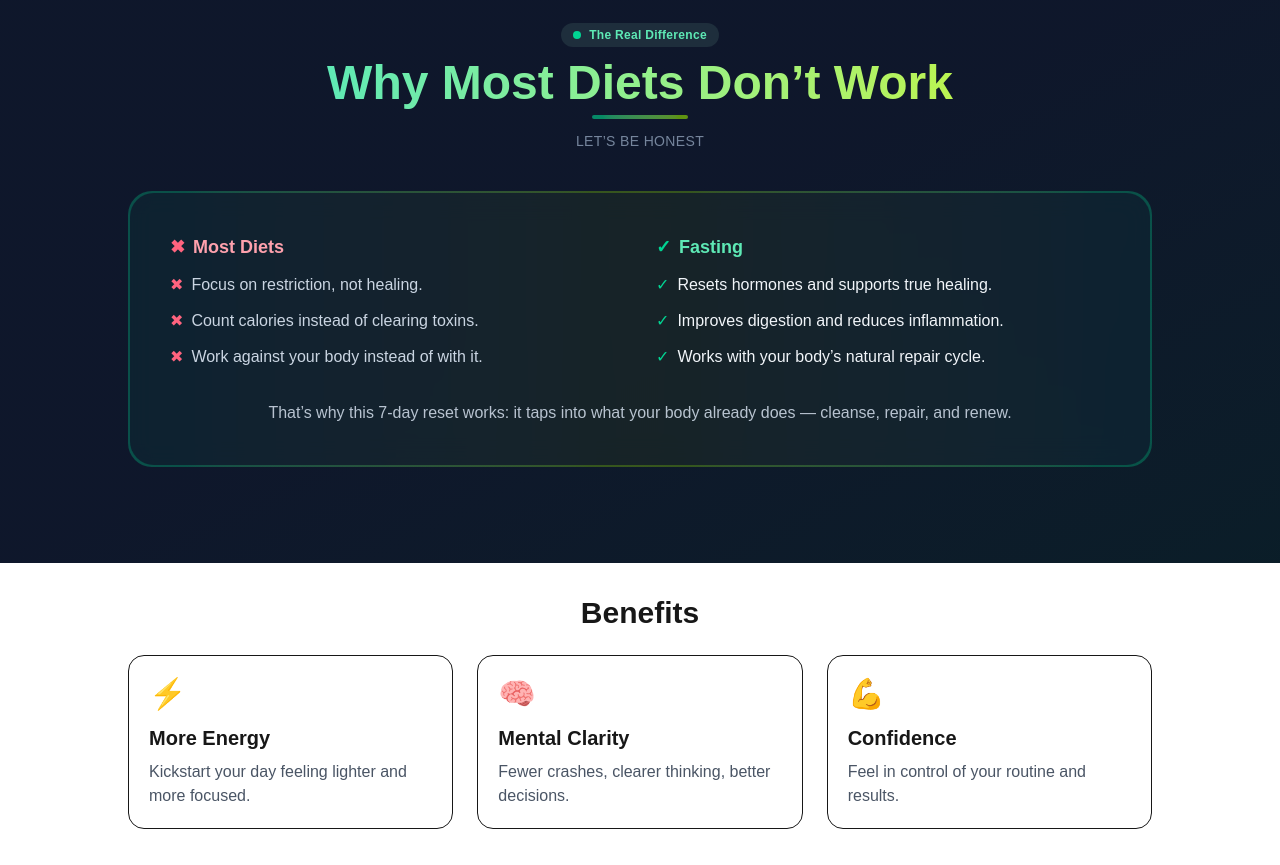
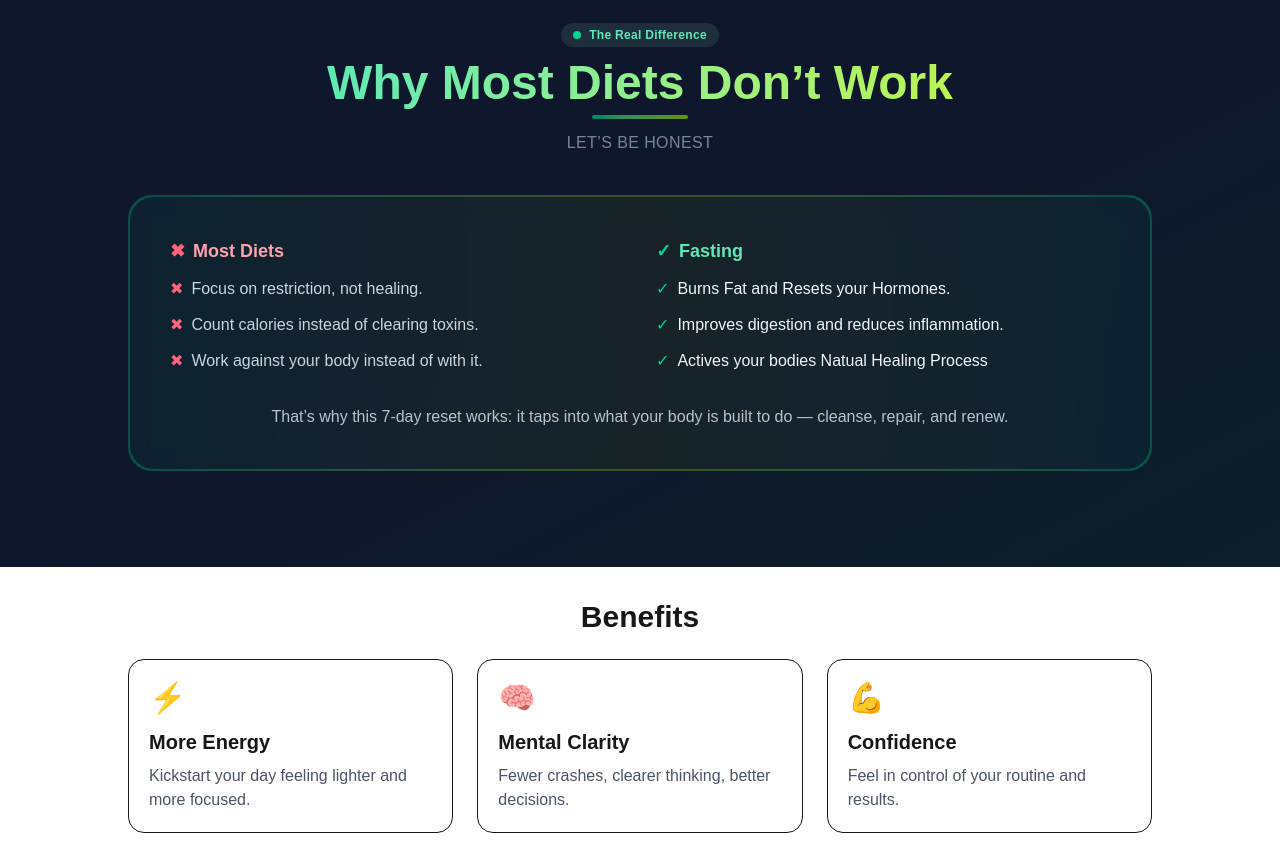
Before and after one commit to taylor-franco-91/mbr-next, a Next.js app: page / in a window 1280 px wide. Shown: the part 3580-4445 px from the top of the page. Built offline with nearby package versions, Linux system fonts and the light colour scheme.

Commit message:
style(diets): bump subtitle size to text-sm/md:text-base

```diff
--- a/app/page.js
+++ b/app/page.js
@@ -168,7 +168,7 @@ export default function HomePage() {
             </span>
           </h2>
           <div className="mx-auto mt-2 h-1 w-24 rounded-full bg-gradient-to-r from-emerald-400/60 to-lime-400/60" />
-          <p className="mt-3 uppercase tracking-wide text-xs md:text-sm text-slate-400/80">
+          <p className="mt-3 uppercase tracking-wide text-sm md:text-base text-slate-400/80">
             Let’s be honest
           </p>
 
@@ -205,7 +205,7 @@ export default function HomePage() {
                   <ul className="mt-3 space-y-3">
                     <li className="flex gap-2">
                       <span className="text-emerald-400">✓</span>
-                      Resets hormones and supports true healing.
+                      Burns Fat and Resets your Hormones.
                     </li>
                     <li className="flex gap-2">
                       <span className="text-emerald-400">✓</span>
@@ -213,7 +213,7 @@ export default function HomePage() {
                     </li>
                     <li className="flex gap-2">
                       <span className="text-emerald-400">✓</span>
-                      Works with your body’s natural repair cycle.
+                      Actives your bodies Natual Healing Process
                     </li>
                   </ul>
                 </div>
@@ -221,7 +221,7 @@ export default function HomePage() {
 
               {/* supporting line */}
               <p className="mt-8 text-sm md:text-base text-slate-300/90 text-center">
-                That’s why this 7-day reset works: it taps into what your body already does —
+                That’s why this 7-day reset works: it taps into what your body is built to do —
                 cleanse, repair, and renew.
               </p>
             </div>
```
